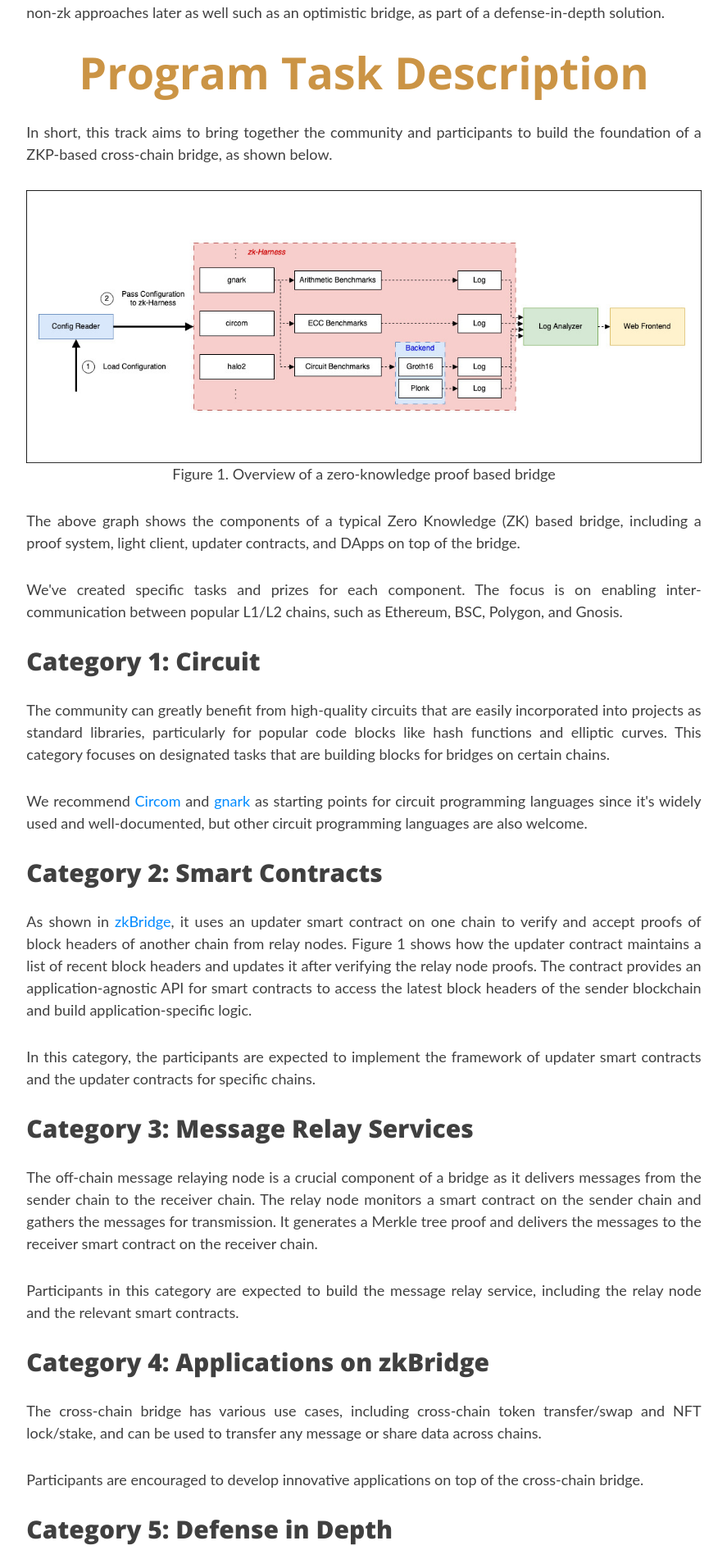
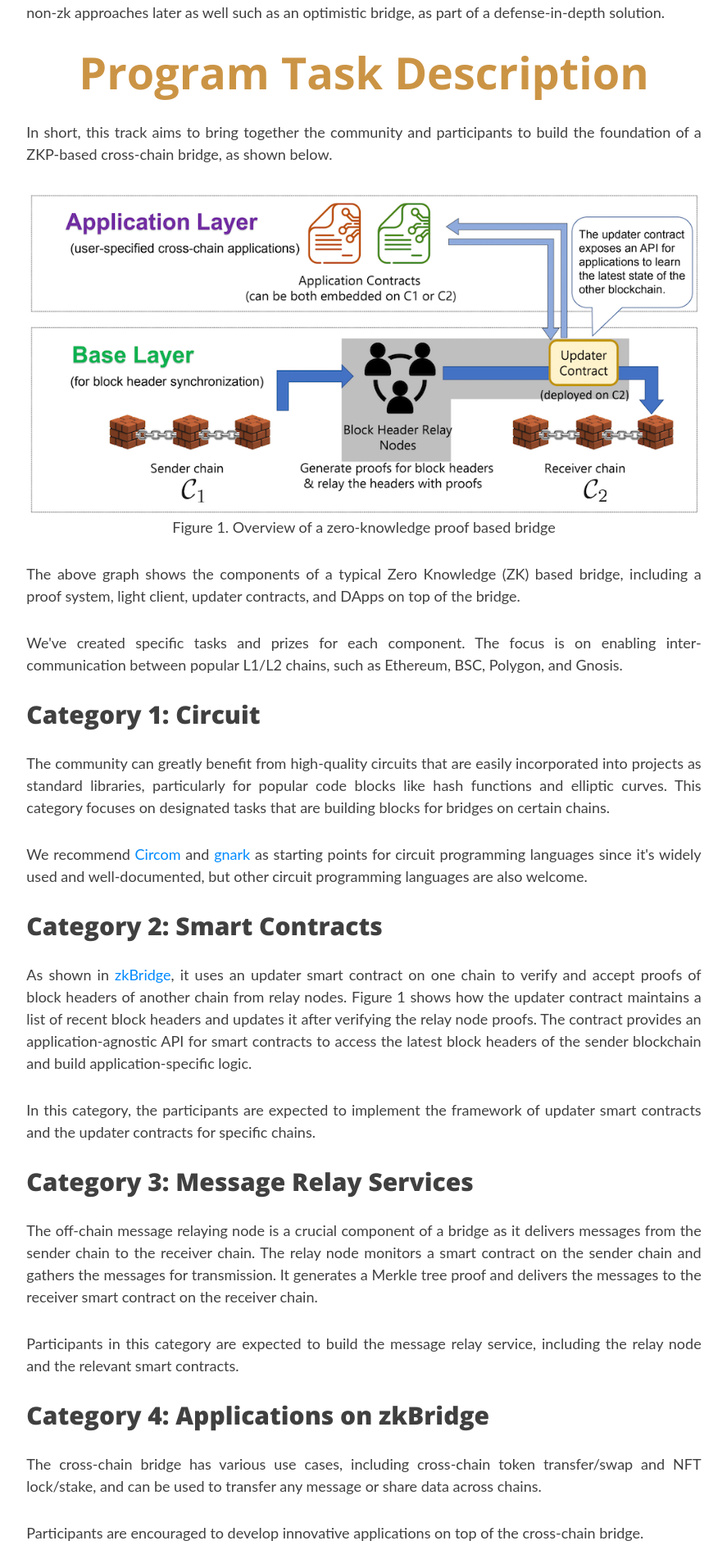
Before and after one commit to rdi-berkeley/zkp-web3-hackathon, a Jekyll site: the page built from _tracks/zk_bridge_track.md, in a window 1280 px wide. Shown: the part 1195-3097 px from the top of the page at 82% size, without its empty margins (196-1083 px from the left). Built offline with Jekyll 4.4.1, drawn with Linux system fonts in a browser that asks for light colours; nearby versions of some CDN libraries; comment, search, counter and statistics services are not loaded.

Commit message:
put in zkbridge image

```diff
--- a/_tracks/zk_bridge_track.md
+++ b/_tracks/zk_bridge_track.md
@@ -36,7 +36,7 @@ date: 2020-01-03 14:40:45
 </div>
 
 <div style="text-align:center">
-    <img src="{{site.baseurl}}/assets/img/Harness.jpg?raw=true" alt="Alt text" title="Title" />
+    <img src="{{site.baseurl}}/assets/img/zkbridge_layers.png?raw=true" alt="Alt text" title="Title" />
     <figcaption>Figure 1. Overview of a zero-knowledge proof based bridge</figcaption>
 </div>
 
```
